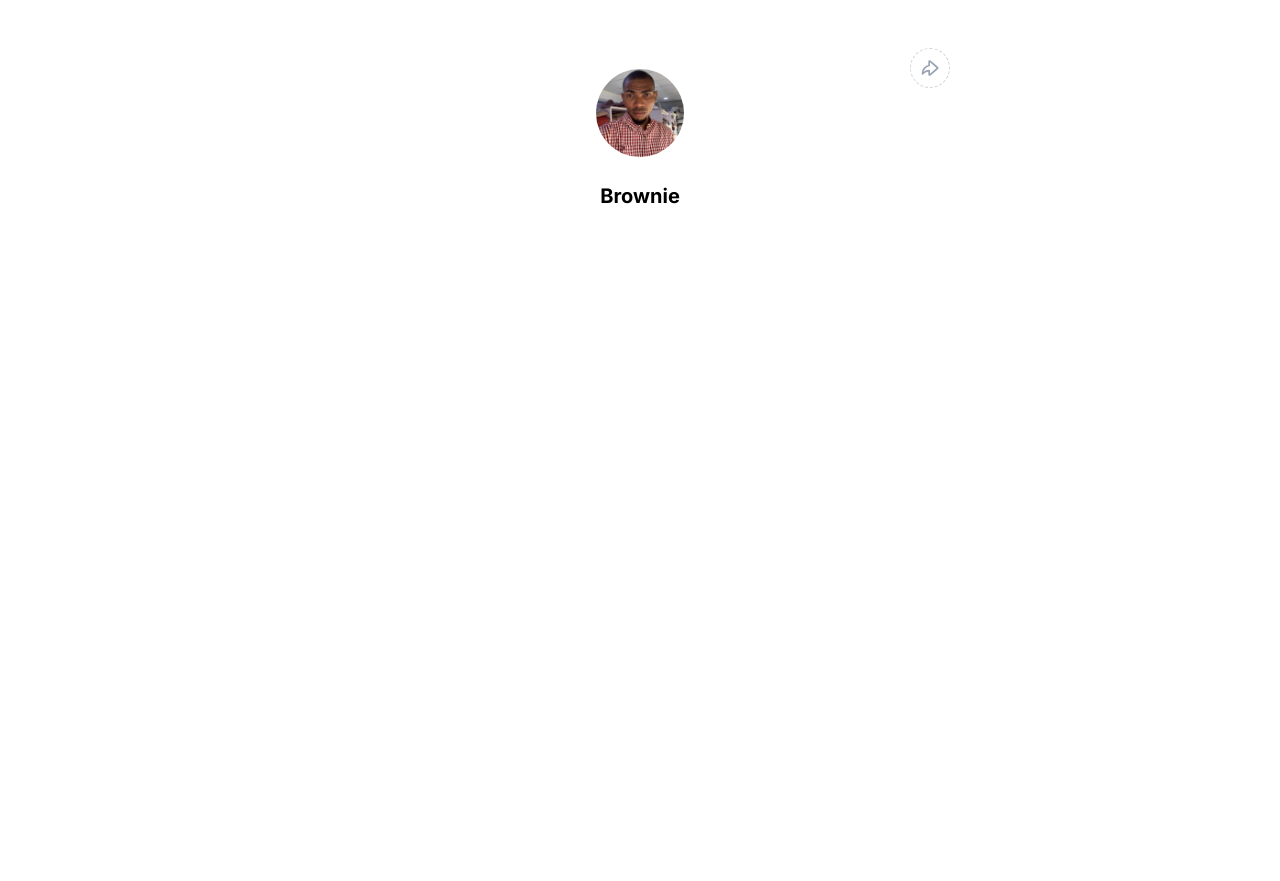
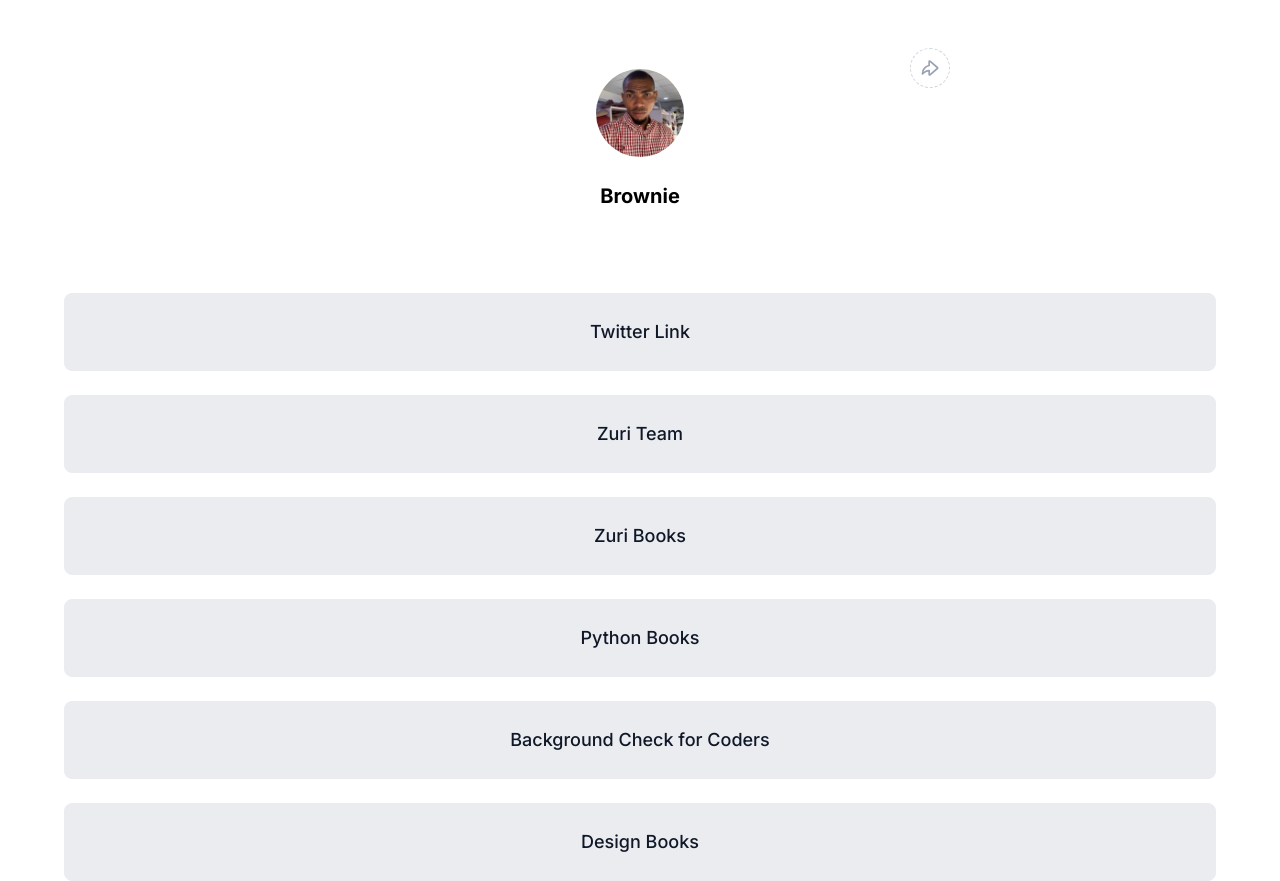
Before and after one commit to X4MU-L/zuri_fontend, a React (Create React App) app: page / in a window 1280 px wide. Before the commit the page ends 800 px from the top, so only its background shows below. Built offline with nearby package versions, Linux system fonts and the light colour scheme.

Commit message:
(feat) add links component

```diff
--- a/src/App.css
+++ b/src/App.css
@@ -149,6 +149,48 @@
     display: none;
 }
 
+/* LINK STYLES */
+
+.link-items{
+    display: flex;
+    max-width: 1152px;
+    flex-direction: column;
+    width: 100%;
+    gap:24px;
+}
+
+.link-items a{
+    display: flex;
+    align-items: center;
+    justify-content: center;
+    color:rgba(16, 24, 40, 1);
+    font-weight: 500;
+    font-size: 18px;
+    line-height: 28px;
+    border-radius: 8px;
+    border: 1px solid #EAECF0;
+    height: 76px;
+    background-color: #EAECF0;
+}
+
+.link-items a:hover{
+    background-color: #D0D5DD;
+    border-color: #D0D5DD;
+}
+.link-items a:focus{
+    background-color: #EAECF0;
+    border-color: #98A2B3;
+
+}
+.link-items a[disabled]{
+    background-color: #FCFCFD;
+    border: 1px solid #F2F4F7;
+    box-shadow: 0px 1px 2px rgba(16, 24, 40, 0.05);
+    cursor: not-allowed;
+    pointer-events: none;
+}
+
+
 /* MEDIA QUERIES */
 @media (max-width: 992px) {
     .profile .wrapper .share,.profile .wrapper .more{
@@ -183,4 +225,7 @@
 
 
     }
+    .link-items a{
+        height: 68px;
+    }
 }
--- /dev/null
+++ b/src/components/Links.jsx
@@ -0,0 +1,14 @@
+import { LINKS as links } from "../constant"
+
+const Links =()=>{
+
+    return (
+        <div className="link-items">
+            {links.map(link => {
+                return <a key={link.id} id={link.id} href={link.link} ><span>{link.text}</span></a>
+            })}
+        </div>
+    )
+}
+
+export default Links
--- a/src/components/Profile.jsx
+++ b/src/components/Profile.jsx
@@ -2,6 +2,7 @@
 import { PROFILE as profile} from "../constant";
 import share from "../../src/assets/icons/share.svg"
 import more_dot from "../../src/assets/icons/dot.svg"
+import Links from "./Links";
 import { useState } from "react";
 
 
@@ -58,6 +59,7 @@
                     </div>}
                 </div>}
             </div>
+            <Links/>
         </div>
     )
 
--- a/src/constant.js
+++ b/src/constant.js
@@ -1,5 +1,9 @@
 import Image from "../src/assets/images/my_image.jpeg"
 import Camera from "../src/assets/icons/camera.svg"
+import Logo from "../src/assets/icons/logo.svg"
+import I4G from "../src/assets/icons/I4G.svg"
+import github_logo from "../src/assets/icons/github.svg"
+import slack_logo from "../src/assets/icons/slack.svg"
 
 export const PROFILE = [
     {
@@ -18,3 +22,62 @@
         "text": "Chukwuebuka Samuel Okoli",
     },
 ]
+
+
+export const LINKS = [
+    {
+        "id" : "twitter_link",
+        "text": "Twitter Link",
+        "link": "https://twitter.com/iamwizzbrown",
+    },
+    {
+        "id" : "btn_zuri",
+        "text": "Zuri Team",
+        "link": "https://training.zuri.team/",
+    },
+    {
+        "id" : "books",
+        "text": "Zuri Books",
+        "link": "http://books.zuri.team",
+    },
+    {
+        "id" : "book_python",
+        "text": "Python Books",
+        "link": "https://books.zuri.team/python-for-beginners?ref_id=Chukwuebuka%20Samuel%20Okoli",
+    }
+    ,
+    {
+        "id" : "pitch",
+        "text": "Background Check for Coders",
+        "link": "https://background.zuri.team",
+    }
+    ,
+    {
+        "id" : "book__design",
+        "text": "Design Books",
+        "link": "https://books.zuri.team/design-rules",
+    }
+]
+
+export const SOCIALS = [
+    {
+        "logo" : slack_logo,
+        "alt": "Slack Logo",
+        "link" : "https://slack-x6o1507.slack.com"
+    },
+    {
+        "logo" : github_logo,
+        "alt": "GitHub Logo",
+        "link" : "https://github.com/X4MU-L"
+    }
+]
+
+export const FOOTER = [
+    {
+        "logo": Logo,
+        "logo_alt":"Zuri Internship Logi",
+        "text":"HNG Internship 9 Frontend Task",
+        "I4G":I4G,
+        "I4G_alt":"Ingressive for Good Logo"
+    }
+]
```
